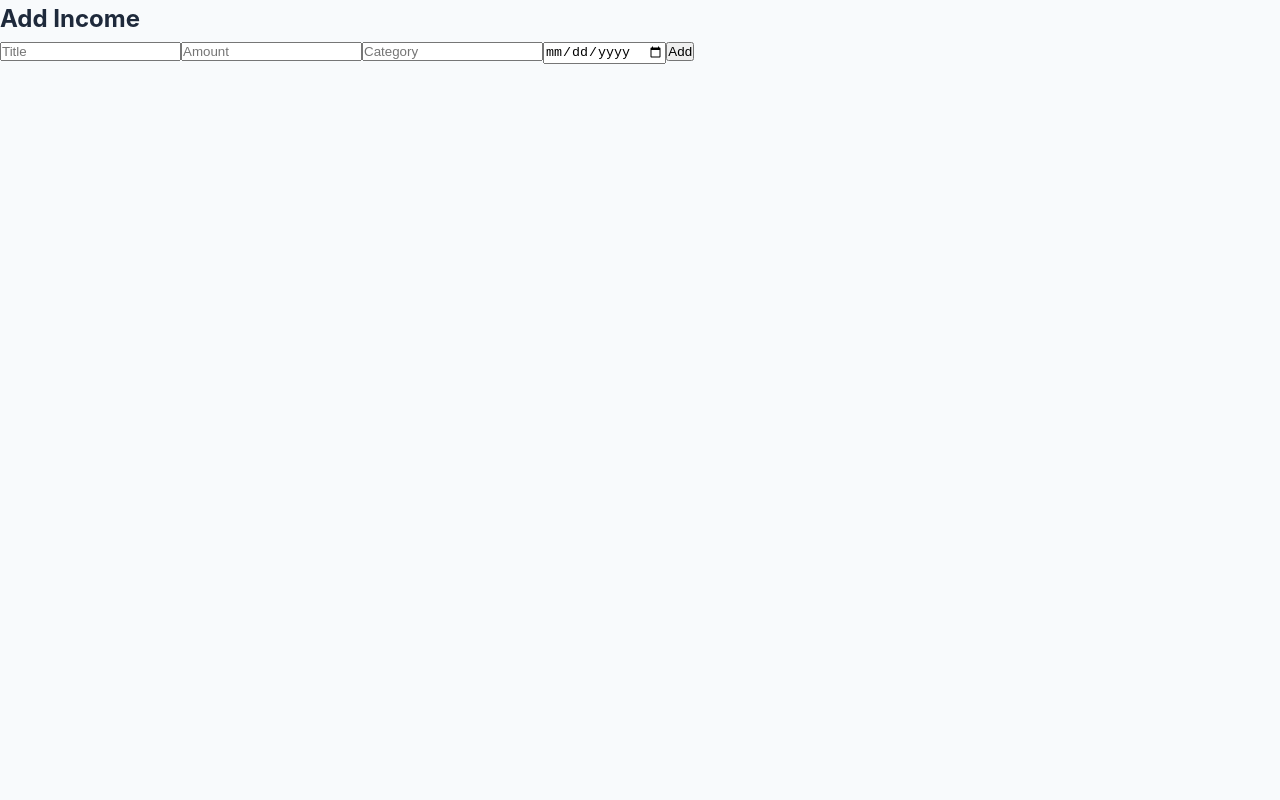
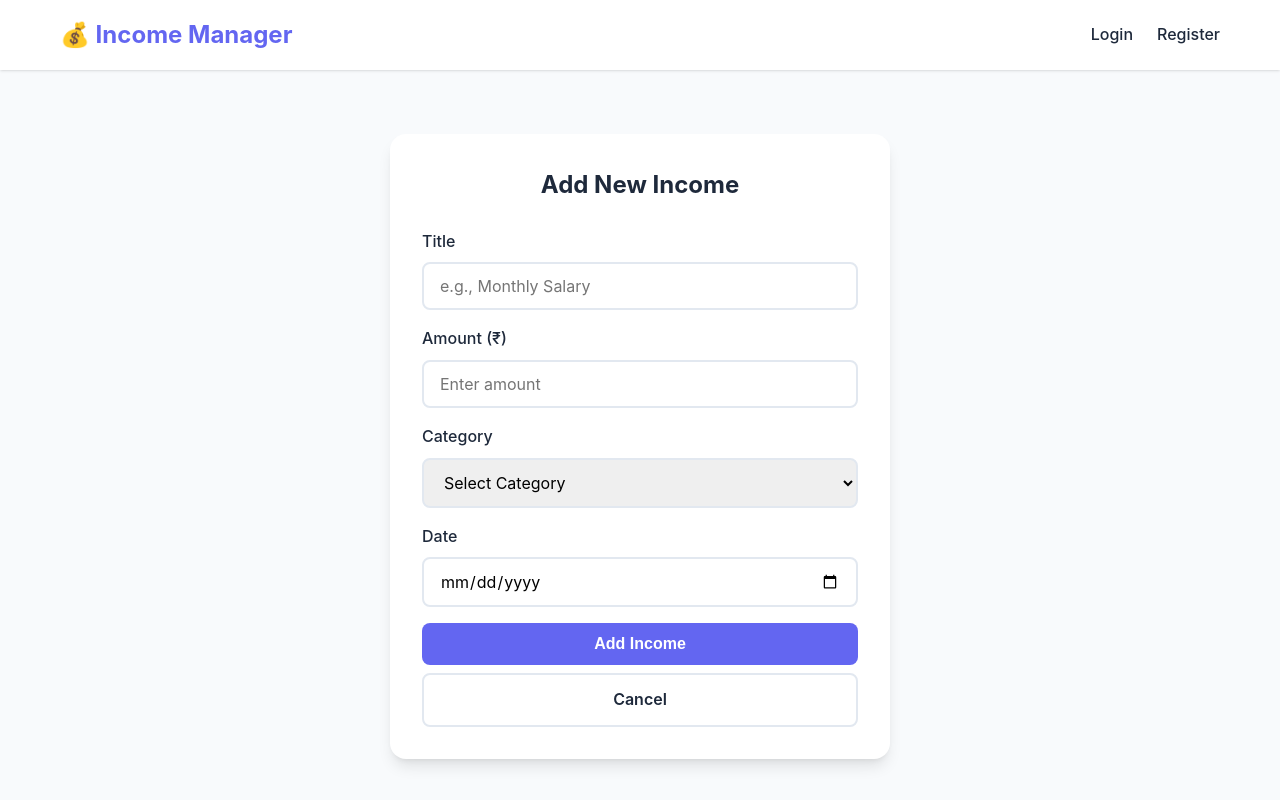
Before and after one commit to jayaswatip/income_manager_fullstack, a React (Create React App) app in the folder frontend/: page /add-income in a window 1280 px wide. Built offline with nearby package versions, Linux system fonts and the light colour scheme.

Commit message:
feat: update all pages with modern UI, forms, and category dropdowns

```diff
--- a/frontend/src/App.js
+++ b/frontend/src/App.js
@@ -5,18 +5,18 @@ import Register from "./pages/Register";
 import Dashboard from "./pages/Dashboard";
 import AddIncome from "./pages/AddIncome";
 import EditIncome from "./pages/EditIncome";
+import Navbar from "./components/Navbar";
 
 function App() {
   return (
     <BrowserRouter>
+      <Navbar />
       <Routes>
-
         <Route path="/" element={<Login />} />
         <Route path="/register" element={<Register />} />
         <Route path="/dashboard" element={<Dashboard />} />
         <Route path="/add-income" element={<AddIncome />} />
         <Route path="/edit/:id" element={<EditIncome />} />
-
       </Routes>
     </BrowserRouter>
   );
--- a/frontend/src/pages/AddIncome.js
+++ b/frontend/src/pages/AddIncome.js
@@ -1,17 +1,13 @@
 import { useState } from "react";
 import API from "../services/api";
-import { useNavigate } from "react-router-dom";
+import { useNavigate, Link } from "react-router-dom";
 
 function AddIncome() {
+    const [form, setForm] = useState({ title: "", amount: "", category: "", date: "" });
+    const [loading, setLoading] = useState(false);
+    const navigate = useNavigate();
 
-    const [form, setForm] = useState({
-        title: "",
-        amount: "",
-        category: "",
-        date: ""
-    });
-
-    const navigate = useNavigate();
+    const categories = ["Salary", "Freelance", "Investment", "Business", "Other"];
 
     const handleChange = (e) => {
         setForm({ ...form, [e.target.name]: e.target.value });
@@ -19,23 +15,75 @@ function AddIncome() {
 
     const handleSubmit = async (e) => {
         e.preventDefault();
-
-        await API.post("/income/add", form);
-        navigate("/dashboard");
+        setLoading(true);
+        try {
+            await API.post("/income/add", form);
+            navigate("/dashboard");
+        } catch {
+            alert("Failed to add income");
+        } finally {
+            setLoading(false);
+        }
     };
 
     return (
-        <div>
-            <h2>Add Income</h2>
-
-            <form onSubmit={handleSubmit}>
-                <input name="title" placeholder="Title" onChange={handleChange} />
-                <input name="amount" placeholder="Amount" onChange={handleChange} />
-                <input name="category" placeholder="Category" onChange={handleChange} />
-                <input name="date" type="date" onChange={handleChange} />
-
-                <button type="submit">Add</button>
-            </form>
+        <div className="container" style={{ paddingTop: '2rem' }}>
+            <div className="form-container" style={{ maxWidth: '500px' }}>
+                <h2 className="form-title">Add New Income</h2>
+                <form onSubmit={handleSubmit}>
+                    <div className="form-group">
+                        <label>Title</label>
+                        <input
+                            name="title"
+                            className="form-control"
+                            placeholder="e.g., Monthly Salary"
+                            onChange={handleChange}
+                            required
+                        />
+                    </div>
+                    <div className="form-group">
+                        <label>Amount (₹)</label>
+                        <input
+                            name="amount"
+                            type="number"
+                            className="form-control"
+                            placeholder="Enter amount"
+                            onChange={handleChange}
+                            required
+                        />
+                    </div>
+                    <div className="form-group">
+                        <label>Category</label>
+                        <select
+                            name="category"
+                            className="form-control"
+                            onChange={handleChange}
+                            required
+                        >
+                            <option value="">Select Category</option>
+                            {categories.map(cat => (
+                                <option key={cat} value={cat}>{cat}</option>
+                            ))}
+                        </select>
+                    </div>
+                    <div className="form-group">
+                        <label>Date</label>
+                        <input
+                            name="date"
+                            type="date"
+                            className="form-control"
+                            onChange={handleChange}
+                            required
+                        />
+                    </div>
+                    <button type="submit" className="btn btn-primary btn-block" disabled={loading}>
+                        {loading ? "Adding..." : "Add Income"}
+                    </button>
+                    <Link to="/dashboard" className="btn btn-outline btn-block" style={{ marginTop: '0.5rem' }}>
+                        Cancel
+                    </Link>
+                </form>
+            </div>
         </div>
     );
 }
--- a/frontend/src/pages/EditIncome.js
+++ b/frontend/src/pages/EditIncome.js
@@ -1,17 +1,14 @@
 import { useState, useEffect } from "react";
 import API from "../services/api";
-import { useNavigate, useParams } from "react-router-dom";
+import { useNavigate, useParams, Link } from "react-router-dom";
 
 function EditIncome() {
-    const [form, setForm] = useState({
-        title: "",
-        amount: "",
-        category: "",
-        date: ""
-    });
-
+    const [form, setForm] = useState({ title: "", amount: "", category: "", date: "" });
+    const [loading, setLoading] = useState(false);
     const navigate = useNavigate();
     const { id } = useParams();
+
+    const categories = ["Salary", "Freelance", "Investment", "Business", "Other"];
 
     useEffect(() => {
         const fetchIncome = async () => {
@@ -26,7 +23,7 @@ function EditIncome() {
                         date: income.date.split('T')[0]
                     });
                 }
-            } catch (error) {
+            } catch {
                 alert("Failed to load income data");
             }
         };
@@ -39,50 +36,79 @@ function EditIncome() {
 
     const handleSubmit = async (e) => {
         e.preventDefault();
-
+        setLoading(true);
         try {
             await API.put(`/income/update/${id}`, form);
             navigate("/dashboard");
-        } catch (error) {
+        } catch {
             alert("Failed to update income");
+        } finally {
+            setLoading(false);
         }
     };
 
     return (
-        <div>
-            <h2>Edit Income</h2>
-
+        <div className="container" style={{ paddingTop: '2rem' }}>
+            <div className="form-container" style={{ maxWidth: '500px' }}>
+                <h2 className="form-title">Edit Income</h2>
                 <form onSubmit={handleSubmit}>
+                    <div className="form-group">
+                        <label>Title</label>
                         <input
                             name="title"
-                    placeholder="Title"
+                            className="form-control"
+                            placeholder="e.g., Monthly Salary"
                             value={form.title}
                             onChange={handleChange}
+                            required
                         />
+                    </div>
+                    <div className="form-group">
+                        <label>Amount (₹)</label>
                         <input
                             name="amount"
-                    placeholder="Amount"
+                            type="number"
+                            className="form-control"
+                            placeholder="Enter amount"
                             value={form.amount}
                             onChange={handleChange}
+                            required
                         />
-                <input
+                    </div>
+                    <div className="form-group">
+                        <label>Category</label>
+                        <select
                             name="category"
-                    placeholder="Category"
+                            className="form-control"
                             value={form.category}
                             onChange={handleChange}
-                />
+                            required
+                        >
+                            <option value="">Select Category</option>
+                            {categories.map(cat => (
+                                <option key={cat} value={cat}>{cat}</option>
+                            ))}
+                        </select>
+                    </div>
+                    <div className="form-group">
+                        <label>Date</label>
                         <input
                             name="date"
                             type="date"
+                            className="form-control"
                             value={form.date}
                             onChange={handleChange}
+                            required
                         />
-
-                <button type="submit">Update</button>
-                <button type="button" onClick={() => navigate("/dashboard")}>
+                    </div>
+                    <button type="submit" className="btn btn-primary btn-block" disabled={loading}>
+                        {loading ? "Updating..." : "Update Income"}
+                    </button>
+                    <Link to="/dashboard" className="btn btn-outline btn-block" style={{ marginTop: '0.5rem' }}>
                         Cancel
-                </button>
+                    </Link>
                 </form>
+            </div>
         </div>
     );
 }
--- a/frontend/src/pages/Login.js
+++ b/frontend/src/pages/Login.js
@@ -3,12 +3,8 @@ import API from "../services/api";
 import { useNavigate, Link } from "react-router-dom";
 
 function Login() {
-
-    const [form, setForm] = useState({
-        email: "",
-        password: ""
-    });
-
+    const [form, setForm] = useState({ email: "", password: "" });
+    const [loading, setLoading] = useState(false);
     const navigate = useNavigate();
 
     const handleChange = (e) => {
@@ -17,27 +13,53 @@ function Login() {
 
     const handleSubmit = async (e) => {
         e.preventDefault();
-
+        setLoading(true);
         try {
             const res = await API.post("/auth/login", form);
             localStorage.setItem("token", res.data.token);
             navigate("/dashboard");
         } catch {
             alert("Invalid Credentials");
+        } finally {
+            setLoading(false);
         }
     };
 
     return (
-        <div>
-            <h2>Login</h2>
-
-            <form onSubmit={handleSubmit}>
-                <input name="email" placeholder="Email" onChange={handleChange} />
-                <input name="password" type="password" placeholder="Password" onChange={handleChange} />
-                <button type="submit">Login</button>
-            </form>
-
-            <p>Don't have an account? <Link to="/register">Register</Link></p>
+        <div className="container">
+            <div className="form-container">
+                <h2 className="form-title">Welcome Back</h2>
+                <form onSubmit={handleSubmit}>
+                    <div className="form-group">
+                        <label>Email</label>
+                        <input
+                            name="email"
+                            type="email"
+                            className="form-control"
+                            placeholder="Enter your email"
+                            onChange={handleChange}
+                            required
+                        />
+                    </div>
+                    <div className="form-group">
+                        <label>Password</label>
+                        <input
+                            name="password"
+                            type="password"
+                            className="form-control"
+                            placeholder="Enter your password"
+                            onChange={handleChange}
+                            required
+                        />
+                    </div>
+                    <button type="submit" className="btn btn-primary btn-block" disabled={loading}>
+                        {loading ? "Logging in..." : "Login"}
+                    </button>
+                </form>
+                <p style={{ textAlign: "center", marginTop: "1rem" }}>
+                    Don't have an account? <Link to="/register" style={{ color: "var(--primary)" }}>Register</Link>
+                </p>
+            </div>
         </div>
     );
 }
--- a/frontend/src/pages/Register.js
+++ b/frontend/src/pages/Register.js
@@ -3,13 +3,8 @@ import API from "../services/api";
 import { useNavigate, Link } from "react-router-dom";
 
 function Register() {
-
-    const [form, setForm] = useState({
-        name: "",
-        email: "",
-        password: ""
-    });
-
+    const [form, setForm] = useState({ name: "", email: "", password: "" });
+    const [loading, setLoading] = useState(false);
     const navigate = useNavigate();
 
     const handleChange = (e) => {
@@ -18,28 +13,63 @@ function Register() {
 
     const handleSubmit = async (e) => {
         e.preventDefault();
-
+        setLoading(true);
         try {
             await API.post("/auth/register", form);
             alert("Registered Successfully");
             navigate("/");
         } catch (error) {
             alert(error.response?.data || "Error");
+        } finally {
+            setLoading(false);
         }
     };
 
     return (
-        <div>
-            <h2>Register</h2>
-
-            <form onSubmit={handleSubmit}>
-                <input name="name" placeholder="Name" onChange={handleChange} />
-                <input name="email" placeholder="Email" onChange={handleChange} />
-                <input name="password" type="password" placeholder="Password" onChange={handleChange} />
-                <button type="submit">Register</button>
-            </form>
-
-            <p>Already have an account? <Link to="/">Login</Link></p>
+        <div className="container">
+            <div className="form-container">
+                <h2 className="form-title">Create Account</h2>
+                <form onSubmit={handleSubmit}>
+                    <div className="form-group">
+                        <label>Name</label>
+                        <input
+                            name="name"
+                            className="form-control"
+                            placeholder="Enter your name"
+                            onChange={handleChange}
+                            required
+                        />
+                    </div>
+                    <div className="form-group">
+                        <label>Email</label>
+                        <input
+                            name="email"
+                            type="email"
+                            className="form-control"
+                            placeholder="Enter your email"
+                            onChange={handleChange}
+                            required
+                        />
+                    </div>
+                    <div className="form-group">
+                        <label>Password</label>
+                        <input
+                            name="password"
+                            type="password"
+                            className="form-control"
+                            placeholder="Create a password"
+                            onChange={handleChange}
+                            required
+                        />
+                    </div>
+                    <button type="submit" className="btn btn-primary btn-block" disabled={loading}>
+                        {loading ? "Creating account..." : "Register"}
+                    </button>
+                </form>
+                <p style={{ textAlign: "center", marginTop: "1rem" }}>
+                    Already have an account? <Link to="/" style={{ color: "var(--primary)" }}>Login</Link>
+                </p>
+            </div>
         </div>
     );
 }
```
Lines whose indentation alone changed are shown as unchanged.
